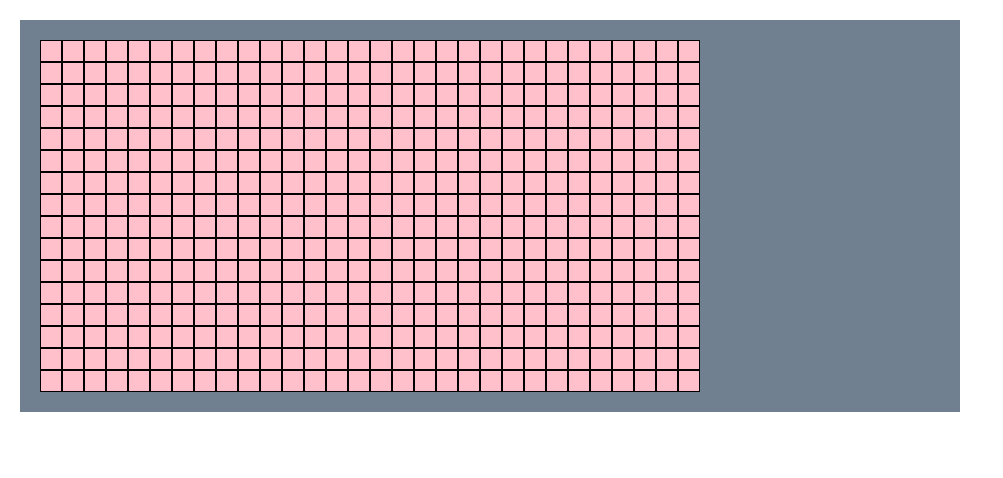
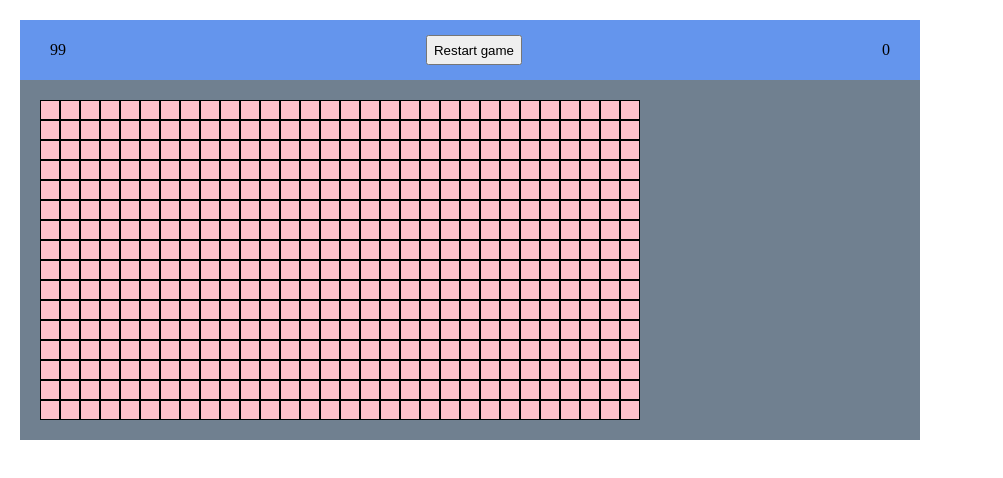
Before and after one commit to polyphilz/minesweeper, a React (Create React App) app in the folder client/: page / in a window 1280 px wide. Shown: the top 478 px of the page, without its empty margins (0-1003 px from the left). Built offline with nearby package versions, Linux system fonts and the light colour scheme.

Commit message:
Add rudimentary display panel with displays for number of flags remaining to place, a timer and a reset game button

```diff
--- a/client/src/App.tsx
+++ b/client/src/App.tsx
@@ -1,13 +1,57 @@
-import React from "react";
+import React, { useState, useEffect } from "react";
 
 import Board from "./components/board/Board";
+import DisplayPanel from "./components/DisplayPanel/DisplayPanel";
+import { GameState } from "./state";
 
 import "./App.css";
 
+const HEIGHT = 16;
+const WIDTH = 30;
+const NUM_MINES = 99;
+
 const App = () => {
+  const [numFlagsRemaining, setNumFlagsRemaining] = useState(NUM_MINES);
+  const [elapsedSeconds, setElapsedSeconds] = useState(0);
+  const [gameState, setGameState] = useState<GameState>(GameState.NOT_STARTED);
+
+  useEffect(() => {
+    if (gameState === GameState.NOT_STARTED) {
+      setNumFlagsRemaining(NUM_MINES);
+      setElapsedSeconds(0);
+    }
+    if (gameState === GameState.ACTIVE) {
+      setTimeout(() => {
+        setElapsedSeconds(elapsedSeconds + 1);
+      }, 1000);
+    }
+  }, [elapsedSeconds, gameState]);
+
   return (
     <div className="app">
-      <Board height={16} width={30} numMines={99} />
+      <DisplayPanel
+        numFlagsRemaining={numFlagsRemaining}
+        elapsedSeconds={elapsedSeconds}
+        gameStateSetterCallback={(newGameState: GameState) =>
+          setGameState(newGameState)
+        }
+      />
+      <Board
+        gameState={gameState}
+        height={HEIGHT}
+        width={WIDTH}
+        numMines={NUM_MINES}
+        flagToggleCallback={(flagPlaced: boolean) => {
+          if (flagPlaced) {
+            setNumFlagsRemaining(numFlagsRemaining - 1);
+          } else {
+            setNumFlagsRemaining(numFlagsRemaining + 1);
+          }
+        }}
+        gameStateSetterCallback={(newGameState: GameState) =>
+          setGameState(newGameState)
+        }
+      />
     </div>
   );
 };
--- /dev/null
+++ b/client/src/components/DisplayPanel/DisplayPanel.css
@@ -0,0 +1,13 @@
+.display-panel {
+  display: flex;
+  justify-content: space-between;
+  align-items: center;
+  padding: 30px;
+  background-color: cornflowerblue;
+  height: 40px;
+  max-width: 900px;
+}
+
+.game-reset-button {
+  height: 30px;
+}
--- /dev/null
+++ b/client/src/components/DisplayPanel/DisplayPanel.tsx
@@ -0,0 +1,31 @@
+import React from "react";
+import { GameState } from "../../state";
+
+import "./DisplayPanel.css";
+
+interface DisplayPanelProps {
+  numFlagsRemaining: number;
+  elapsedSeconds: number;
+  gameStateSetterCallback: (gameState: GameState) => void;
+}
+
+const DisplayPanel: React.FC<DisplayPanelProps> = ({
+  numFlagsRemaining,
+  elapsedSeconds,
+  gameStateSetterCallback,
+}) => {
+  return (
+    <div className="display-panel">
+      <div className="flag-number-display">{numFlagsRemaining}</div>
+      <button
+        onClick={() => gameStateSetterCallback(GameState.NOT_STARTED)}
+        className="game-reset-button"
+      >
+        Restart game
+      </button>
+      <div className="timer">{elapsedSeconds}</div>
+    </div>
+  );
+};
+
+export default DisplayPanel;
--- a/client/src/components/board/Board.tsx
+++ b/client/src/components/board/Board.tsx
@@ -1,23 +1,43 @@
-import React, { useState } from "react";
+import React, { useState, useEffect } from "react";
 import _ from "lodash";
 
 import Tile, { TileProps } from "../tile/Tile";
 
 import "./Board.css";
+import { GameState } from "../../state";
 
 interface BoardProps {
+  gameState: GameState;
   height: number;
   width: number;
   numMines: number;
+  flagToggleCallback: (flagPlaced: boolean) => void;
+  gameStateSetterCallback: (gameState: GameState) => void;
 }
 
-const Board: React.FC<BoardProps> = ({ height, width, numMines }) => {
+const Board: React.FC<BoardProps> = ({
+  gameState,
+  height,
+  width,
+  numMines,
+  flagToggleCallback,
+  gameStateSetterCallback,
+}) => {
+  useEffect(() => {
+    if (gameState === GameState.NOT_STARTED) resetGame();
+  }, [gameState]);
+
   const [tilesMatrix, setTilesMatrix] = useState(
     generateTilePropsMatrix(height, width, numMines)
   );
 
+  function resetGame() {
+    setTilesMatrix(generateTilePropsMatrix(height, width, numMines));
+  }
+
   function endGame() {
     console.log("Game over.");
+    gameStateSetterCallback(GameState.LOST);
   }
 
   function generateTilePropsMatrix(
@@ -60,6 +80,11 @@ const Board: React.FC<BoardProps> = ({ height, width, numMines }) => {
   }
 
   function handleLeftClick(x: number, y: number) {
+    // Start the game if it hasn't already been started.
+    if (gameState !== GameState.ACTIVE) {
+      gameStateSetterCallback(GameState.ACTIVE);
+    }
+
     // Ignore click if the tile is already open or has been flagged.
     if (tilesMatrix[x][y].isOpen || tilesMatrix[x][y].isFlagged) return;
 
@@ -294,12 +319,18 @@ const Board: React.FC<BoardProps> = ({ height, width, numMines }) => {
   }
 
   function handleRightClick(x: number, y: number) {
+    // Start the game if it hasn't already been started.
+    if (gameState !== GameState.ACTIVE) {
+      gameStateSetterCallback(GameState.ACTIVE);
+    }
+
     // Ignore right clicks on opened tiles
     if (tilesMatrix[x][y].isOpen) return;
 
     const tilesMatrixCopy = _.cloneDeep(tilesMatrix);
     tilesMatrixCopy[x][y].isFlagged = !tilesMatrix[x][y].isFlagged;
     setTilesMatrix(tilesMatrixCopy);
+    flagToggleCallback(tilesMatrixCopy[x][y].isFlagged);
   }
 
   function randomlyPlaceMines(
--- a/client/src/index.css
+++ b/client/src/index.css
@@ -47,3 +47,7 @@ table {
 	border-collapse: collapse;
 	border-spacing: 0;
 }
+
+* {
+	box-sizing: border-box;
+}
--- /dev/null
+++ b/client/src/state.ts
@@ -0,0 +1,6 @@
+export enum GameState {
+  NOT_STARTED,
+  ACTIVE,
+  WON,
+  LOST,
+}
```
